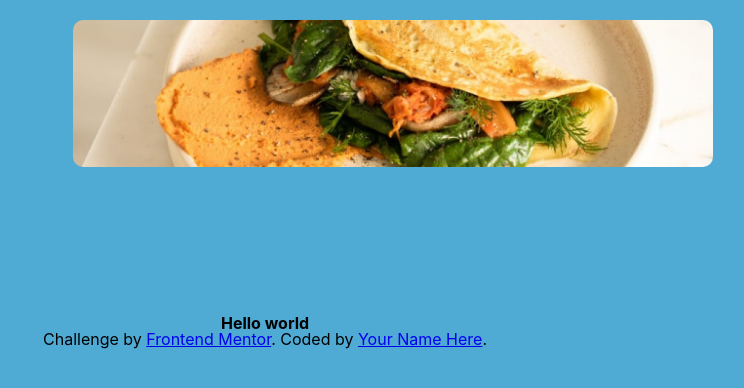
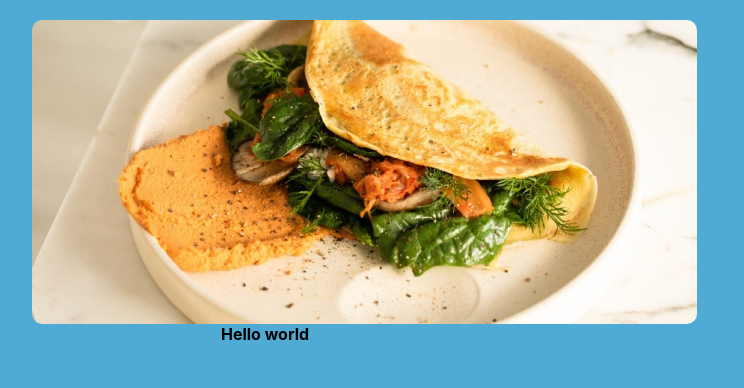
Before and after one commit to Zeusjr101/recipe-page, a plain HTML site: page recipe-page-main/index.html in a window 1280 px wide. Shown: the whole page, without its empty margins (375-1119 px from the left). Drawn offline with Linux system fonts and the light colour scheme.

Commit message:
fixed image container

```diff
--- a/recipe-page-main/assets/Css/style.css
+++ b/recipe-page-main/assets/Css/style.css
@@ -3,7 +3,10 @@
 
 }
 
-body{
+body {
+
+}
+main {
     background: rgb(79, 170, 212);
     width: 100%;
     height: 100vh;
@@ -23,9 +26,9 @@ body{
     margin-top: 20px;
  }
  #image-container img {
-    margin-left: 20%;
-    width: 50%;
-    height: 50%;
+    margin-left: 15%;
+    /* width: 50%; */
+    height: 19rem;
     object-fit: cover;
     border-radius: 10px;
  }
```
